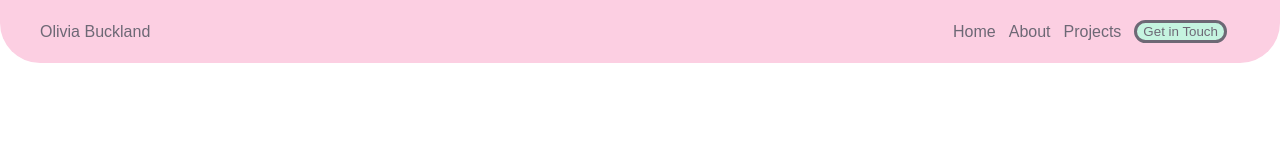
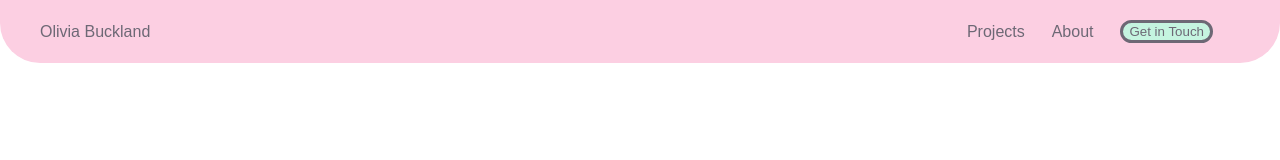
Before and after one commit to OBuckland/portfolio-v2, a React (Create React App) app: page / in a window 1280 px wide. Shown: the top 160 px of the page. Built offline with nearby package versions, Linux system fonts and the light colour scheme; a web font is replaced by a local one.

Commit message:
add functional links

```diff
--- a/src/components/NavBar/NavBar.jsx
+++ b/src/components/NavBar/NavBar.jsx
@@ -7,9 +7,8 @@ const NavBar = () => {
     <nav className={styles.navContainer}>
     <div className={styles.nameTitle}>Olivia Buckland</div>
     <div className={styles.navLinksContainer}>
-      <a href="#homeSection">Home</a>
+      <a href="#projectsSection">Projects</a>
       <a href="#aboutSection">About</a>
-      <a href="#projectsSection">Projects</a>
       <button className={styles.contactBtn}>Get in Touch</button>
     </div>
     </nav>
```
